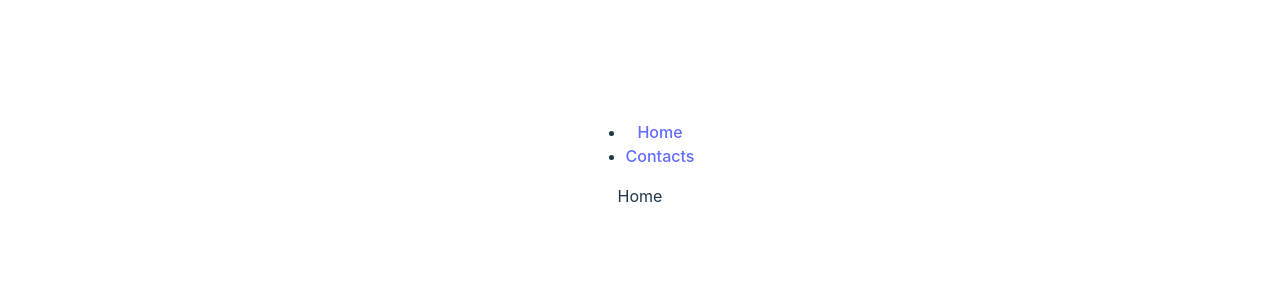
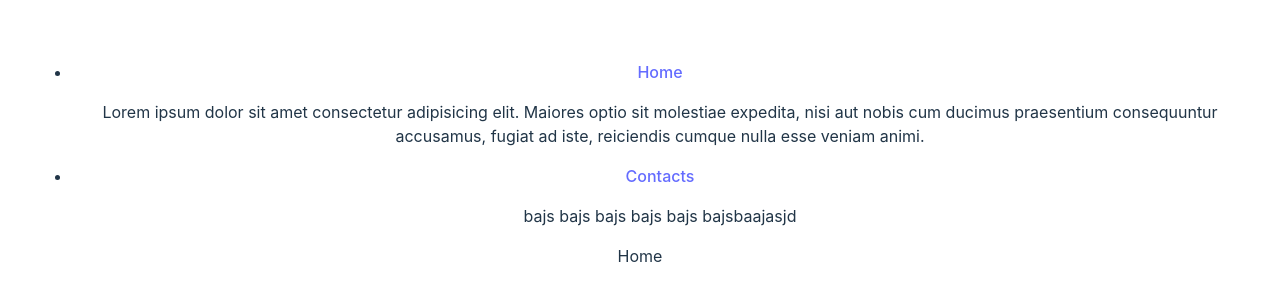
Before and after one commit to Pingis2/hash-router-test, a React (Vite) app: page / in a window 1280 px wide. Shown: the part 244-544 px from the top of the page. Built offline with nearby package versions, Linux system fonts and the light colour scheme.

Commit message:
added text

```diff
--- a/src/App.tsx
+++ b/src/App.tsx
@@ -12,9 +12,11 @@ function App() {
           <ul>
             <li>
               <Link to="/">Home</Link>
+              <p>Lorem ipsum dolor sit amet consectetur adipisicing elit. Maiores optio sit molestiae expedita, nisi aut nobis cum ducimus praesentium consequuntur accusamus, fugiat ad iste, reiciendis cumque nulla esse veniam animi.</p>
             </li>
             <li>
               <Link to="/contacts">Contacts</Link>
+              <p>bajs bajs bajs bajs bajs bajsbaajasjd</p>
             </li>
           </ul>
         </nav>
```
